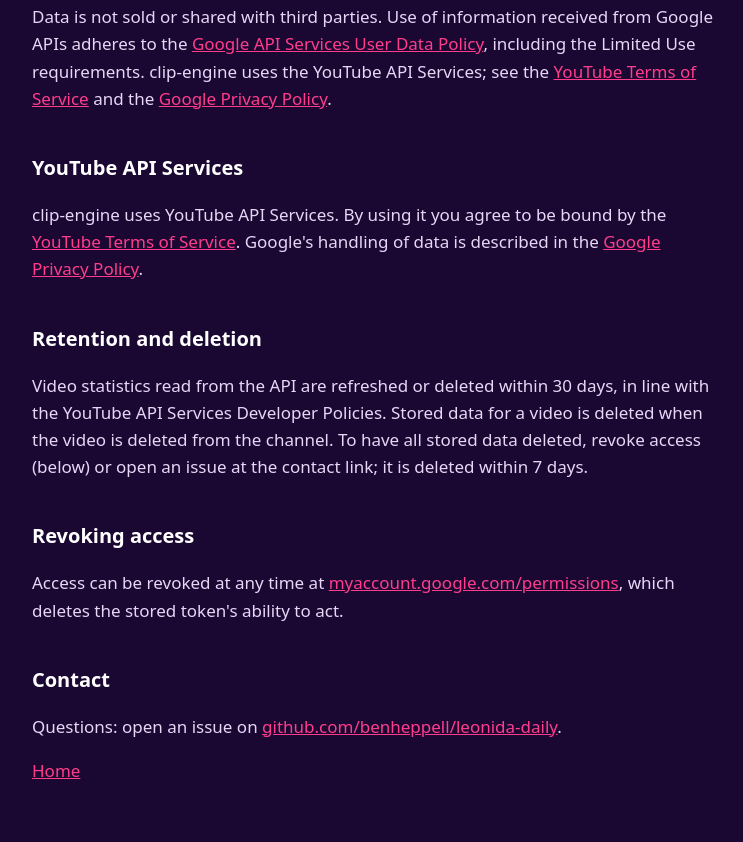
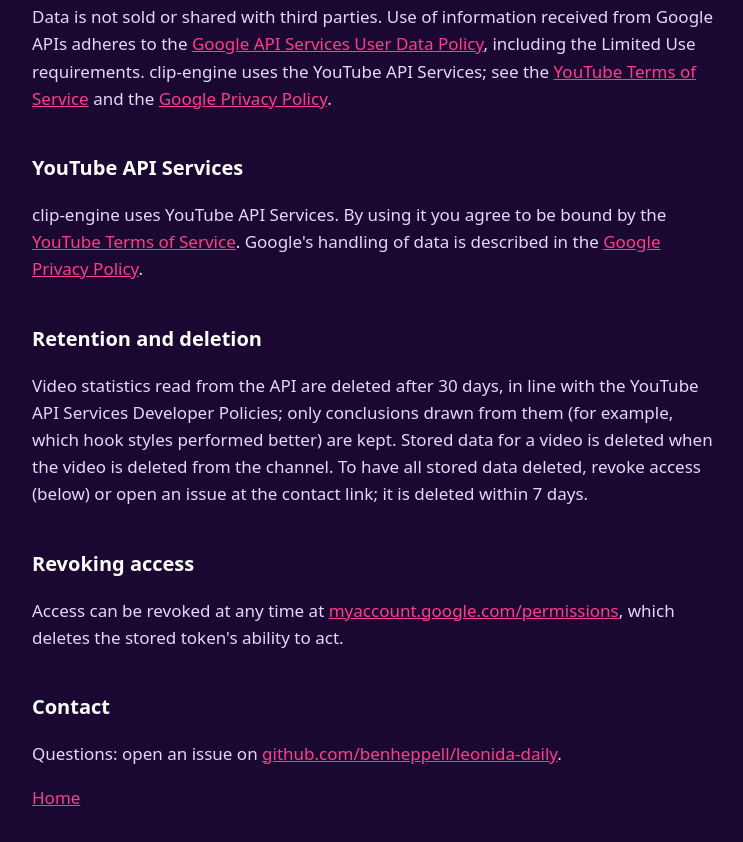
Before and after one commit to benheppell/leonida-daily, a plain HTML site: page privacy.html in a window 1280 px wide. Shown: the part 688-1530 px from the top of the page, without its empty margins (264-1007 px from the left). Drawn offline with Linux system fonts and the light colour scheme.

Commit message:
Privacy: stats deleted after 30 days
Co-Authored-By: Claude Opus 5.5 <noreply@anthropic.com>

```diff
--- a/privacy.html
+++ b/privacy.html
@@ -9,7 +9,7 @@
 <p>An OAuth refresh token, kept as an encrypted secret, and the channel's own video IDs and performance numbers. It does not collect, store or share data about viewers or any other YouTube users.</p>
 <h2>Sharing</h2><p>Data is not sold or shared with third parties. Use of information received from Google APIs adheres to the <a href="https://developers.google.com/terms/api-services-user-data-policy">Google API Services User Data Policy</a>, including the Limited Use requirements. clip-engine uses the YouTube API Services; see the <a href="https://www.youtube.com/t/terms">YouTube Terms of Service</a> and the <a href="https://policies.google.com/privacy">Google Privacy Policy</a>.</p>
 <h2>YouTube API Services</h2><p>clip-engine uses YouTube API Services. By using it you agree to be bound by the <a href="https://www.youtube.com/t/terms">YouTube Terms of Service</a>. Google's handling of data is described in the <a href="https://policies.google.com/privacy">Google Privacy Policy</a>.</p>
-<h2>Retention and deletion</h2><p>Video statistics read from the API are refreshed or deleted within 30 days, in line with the YouTube API Services Developer Policies. Stored data for a video is deleted when the video is deleted from the channel. To have all stored data deleted, revoke access (below) or open an issue at the contact link; it is deleted within 7 days.</p>
+<h2>Retention and deletion</h2><p>Video statistics read from the API are deleted after 30 days, in line with the YouTube API Services Developer Policies; only conclusions drawn from them (for example, which hook styles performed better) are kept. Stored data for a video is deleted when the video is deleted from the channel. To have all stored data deleted, revoke access (below) or open an issue at the contact link; it is deleted within 7 days.</p>
 <h2>Revoking access</h2><p>Access can be revoked at any time at <a href="https://myaccount.google.com/permissions">myaccount.google.com/permissions</a>, which deletes the stored token's ability to act.</p>
 <h2>Contact</h2><p>Questions: open an issue on <a href="https://github.com/benheppell/leonida-daily/issues">github.com/benheppell/leonida-daily</a>.</p>
 <p><a href="index.html">Home</a></p></main></body></html>
```
